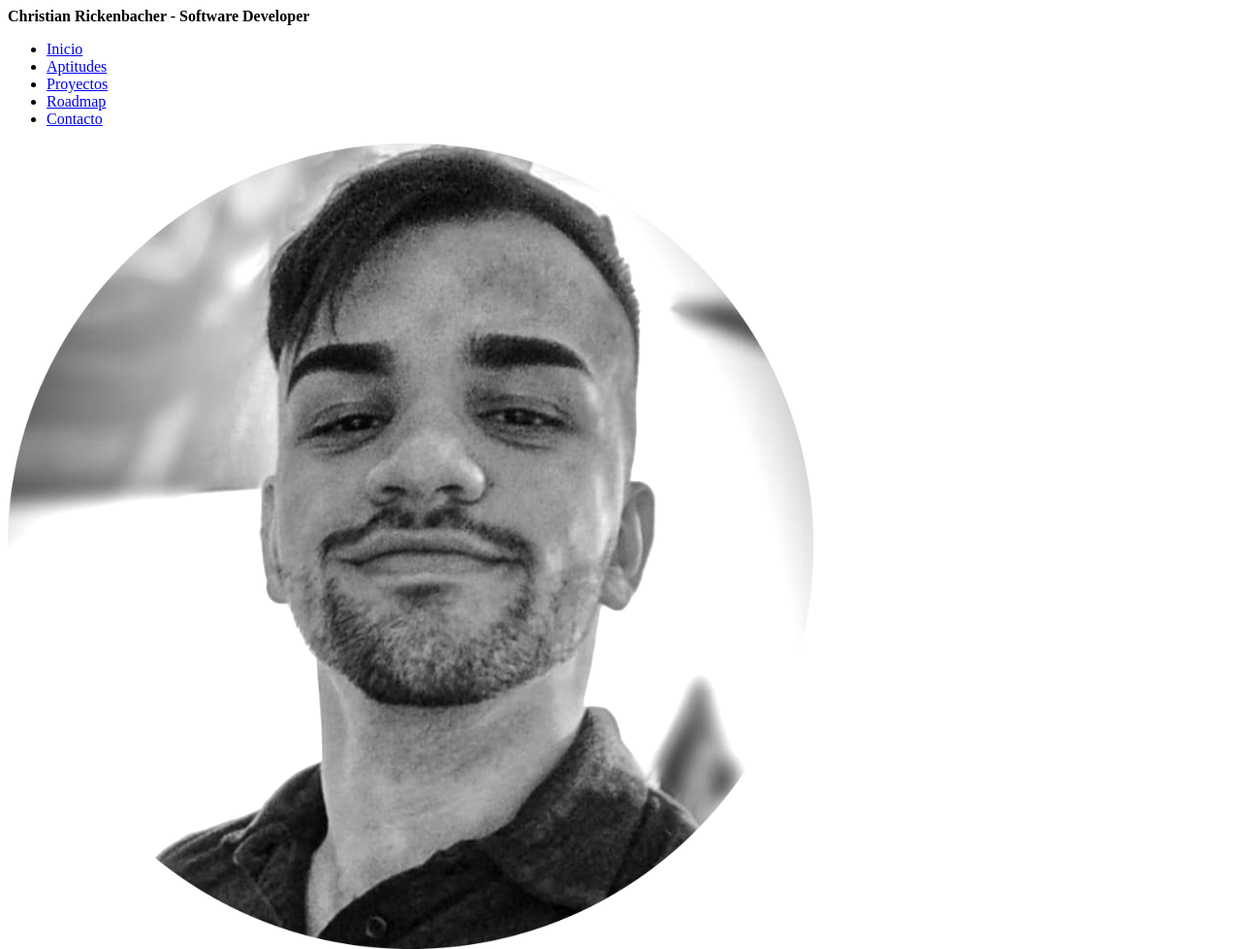
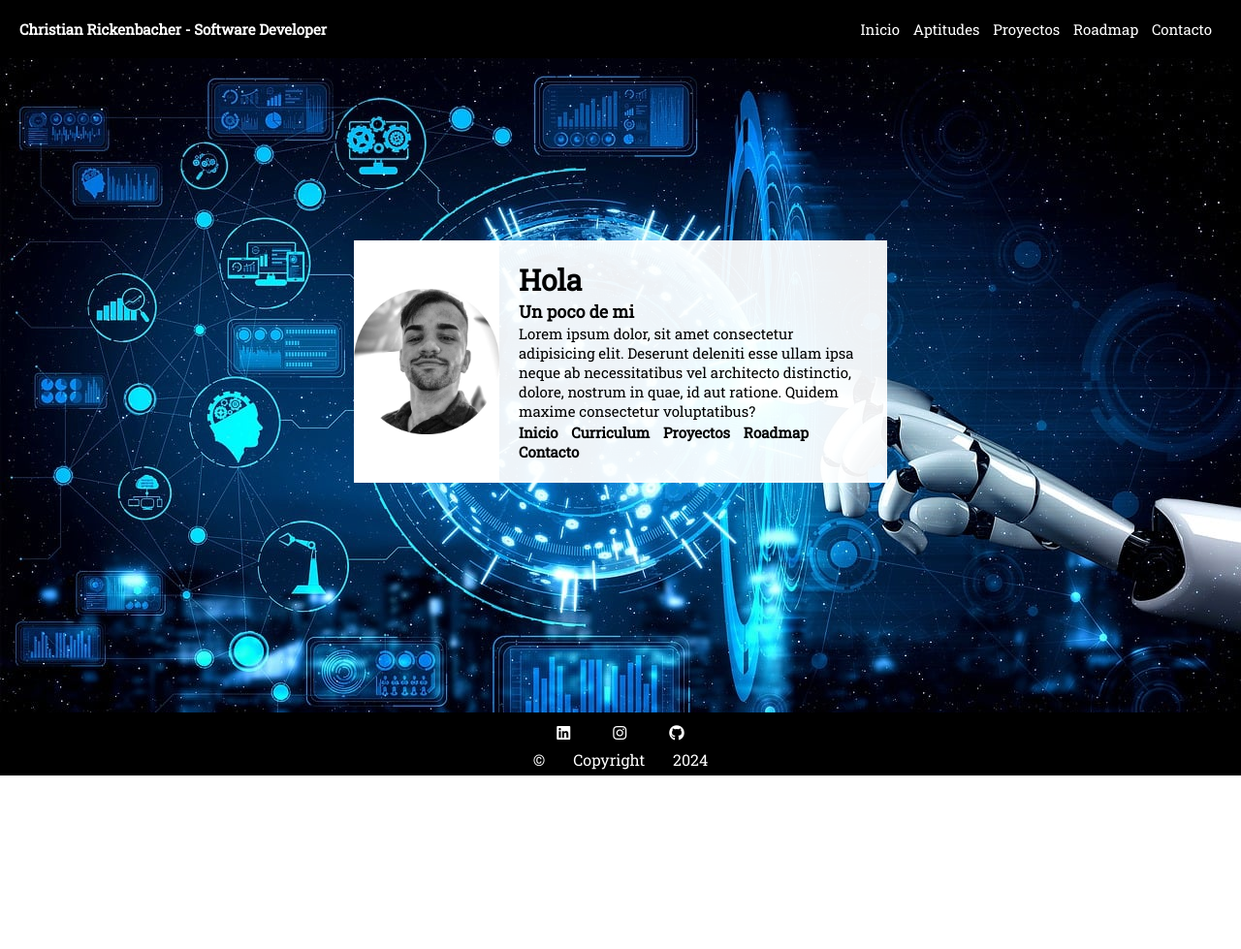
Before and after one commit to ChrisRicken1/Entrega_CoderHouse, a plain HTML site: page index.html in a window 1280 px wide. Shown: the top 979 px of the page at 97% size. After the commit the page ends 800 px from the top, so only its background shows below. Drawn offline with nearby package versions, Linux system fonts and the light colour scheme; the site is published under a folder, as on GitHub Pages, so addresses that start at the root find nothing.

Commit message:
Integro los links de bootstrap

```diff
--- a/index.html
+++ b/index.html
@@ -4,7 +4,7 @@
     <meta charset="UTF-8">
     <meta name="viewport" content="width=device-width, initial-scale=1.0">
     <link rel="stylesheet" href="https://cdnjs.cloudflare.com/ajax/libs/font-awesome/6.5.1/css/all.min.css" integrity="sha512-DTOQO9RWCH3ppGqcWaEA1BIZOC6xxalwEsw9c2QQeAIftl+Vegovlnee1c9QX4TctnWMn13TZye+giMm8e2LwA==" crossorigin="anonymous" referrerpolicy="no-referrer" />
-    <link rel="stylesheet" href="/estilos/estilos.css">
+    <link rel="stylesheet" href="./estilos/estilos.css">
     <title>Primer Entrega</title>
 </head>
 <body>
@@ -15,10 +15,10 @@
         <nav class="barra">
             <ul>
                 <li><a href="#">Inicio</a></li>
-                <li><a href="/secciones/aptitudes.html">Aptitudes</a></li>
-                <li><a href="/secciones/proyectos.html">Proyectos</a></li>
-                <li><a href="/secciones/roadmap.html">Roadmap</a></li>
-                <li><a href="/secciones/contacto.html">Contacto</a></li>
+                <li><a href="./secciones/aptitudes.html">Aptitudes</a></li>
+                <li><a href="./secciones/proyectos.html">Proyectos</a></li>
+                <li><a href="./secciones/roadmap.html">Roadmap</a></li>
+                <li><a href="./secciones/contacto.html">Contacto</a></li>
             </ul>
         </nav>
     </header>
@@ -50,5 +50,6 @@
         </section>
         <p>&copy; Copyright 2024</p>
     </footer>
+    <script src="https://cdn.jsdelivr.net/npm/bootstrap@5.1.3/dist/js/bootstrap.bundle.min.js" integrity="sha384-ka7Sk0Gln4gmtz2MlQnikT1wXgYsOg+OMhuP+IlRH9sENBO0LRn5q+8nbTov4+1p" crossorigin="anonymous"></script>
 </body>
 </html>
```
Also changed, not shown: secciones/aptitudes.html (+1 -0 lines), secciones/contacto.html (+1 -0 lines), secciones/proyectos.html (+1 -0 lines), secciones/roadmap.html (+1 -0 lines).
